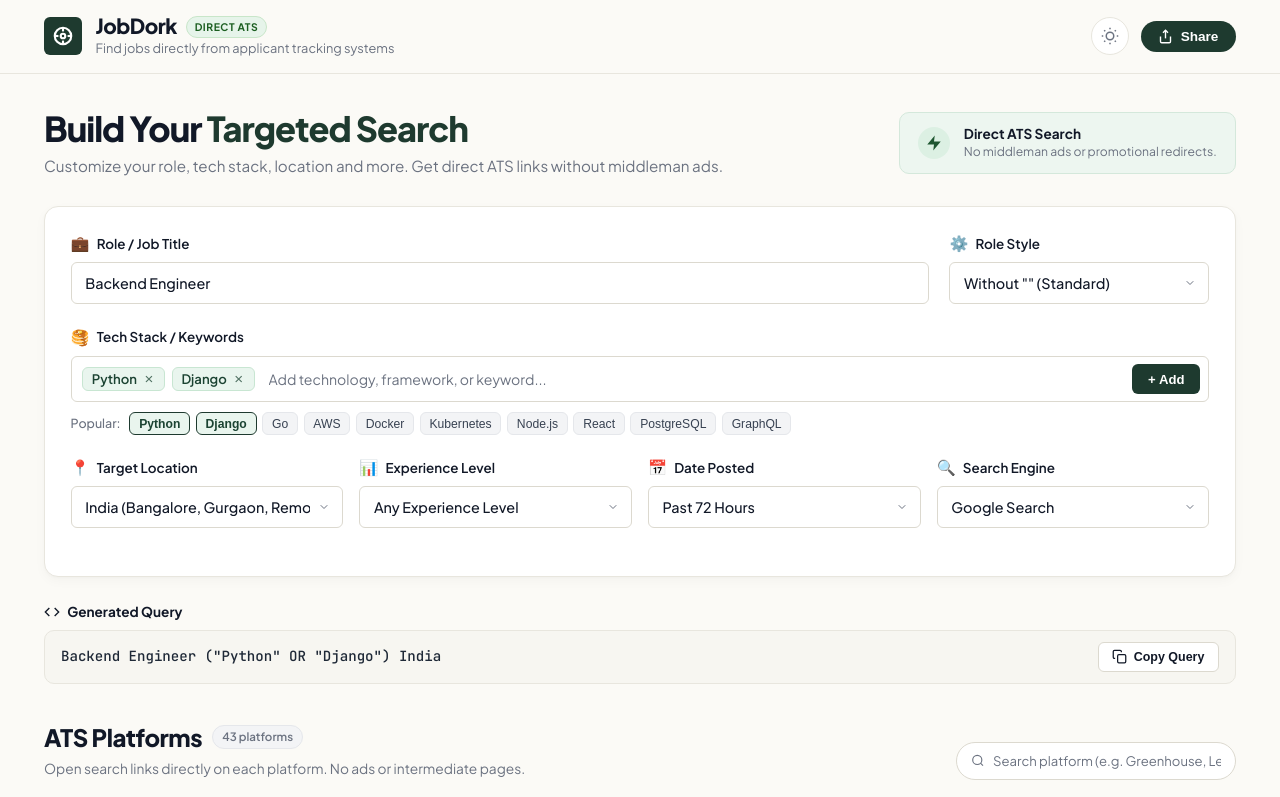
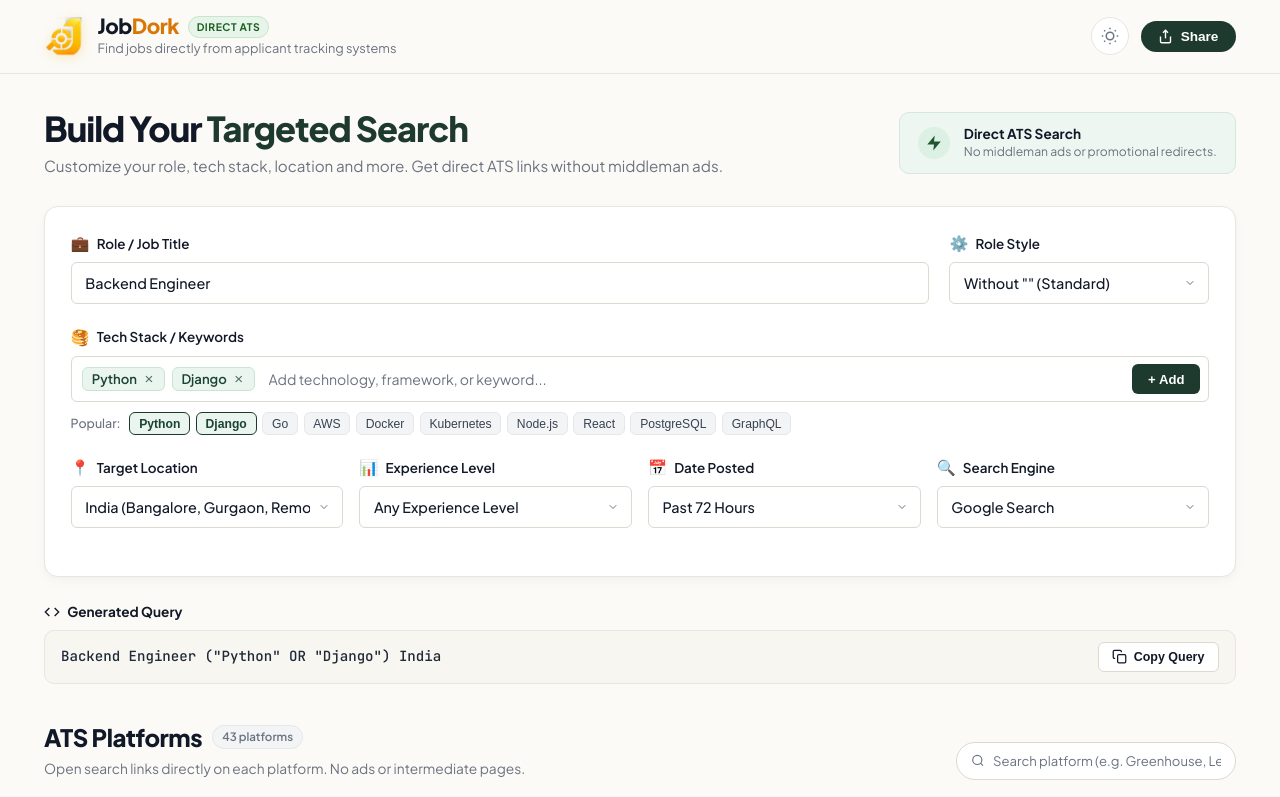
Before and after one commit to heyprincesingh/JobDork, a plain HTML site: page index.html in a window 1280 px wide. Shown: the top 797 px of the page. Drawn offline with Linux system fonts and the light colour scheme.

Commit message:
Update platform branding with new illuminated 3D JobDork logo and favicon

```diff
--- a/index.html
+++ b/index.html
@@ -5,6 +5,8 @@
   <meta name="viewport" content="width=device-width, initial-scale=1.0">
   <title>JobDork - Direct ATS Job Search</title>
   <meta name="description" content="Precision job search targeting Greenhouse, Lever, Ashby, Workday, and 40+ ATS platforms with customized Tech Stack, Location, and Recency filters.">
+  <link rel="icon" type="image/png" href="assets/favicon.png">
+  <link rel="apple-touch-icon" href="assets/apple-touch-icon.png">
   <link rel="preconnect" href="https://fonts.googleapis.com">
   <link rel="preconnect" href="https://fonts.gstatic.com" crossorigin>
   <link href="https://fonts.googleapis.com/css2?family=Plus+Jakarta+Sans:wght@400;500;600;700;800&family=JetBrains+Mono:wght@400;500;600&display=swap" rel="stylesheet">
@@ -16,19 +18,10 @@
     <header class="app-header">
       <div class="header-container">
         <div class="brand">
-          <div class="brand-logo-mark" aria-hidden="true">
-            <svg viewBox="0 0 24 24" width="22" height="22" fill="none" stroke="currentColor" stroke-width="2.3">
-              <circle cx="12" cy="12" r="9"></circle>
-              <line x1="12" y1="3" x2="12" y2="7"></line>
-              <line x1="12" y1="17" x2="12" y2="21"></line>
-              <line x1="3" y1="12" x2="7" y2="12"></line>
-              <line x1="17" y1="12" x2="21" y2="12"></line>
-              <circle cx="12" cy="12" r="2.5"></circle>
-            </svg>
-          </div>
+          <img src="assets/logo-transparent.png" alt="JobDork" class="brand-logo-img">
           <div class="brand-text">
             <div class="brand-title-wrap">
-              <h1 class="brand-title">JobDork</h1>
+              <h1 class="brand-title">Job<span class="brand-title-accent">Dork</span></h1>
               <span class="badge-direct-ats">DIRECT ATS</span>
             </div>
             <p class="brand-subtitle">Find jobs directly from applicant tracking systems</p>
--- a/style.css
+++ b/style.css
@@ -29,6 +29,7 @@
   --brand-accent: #1e3a2f;
   --brand-accent-hover: #162c24;
   --brand-accent-text: #ffffff;
+  --brand-wordmark-accent: #d97706;
 
   --hero-highlight: #1e3a2f;
 
@@ -94,6 +95,7 @@
   --brand-accent: #f59e0b;
   --brand-accent-hover: #d97706;
   --brand-accent-text: #000000;
+  --brand-wordmark-accent: #fab005;
 
   --hero-highlight: #f59e0b;
 
@@ -203,26 +205,23 @@
   gap: 0.85rem;
 }
 
-.brand-logo-mark {
-  width: 38px;
-  height: 38px;
+.brand-logo-img {
+  width: 40px;
+  height: 40px;
+  object-fit: contain;
+  flex-shrink: 0;
   border-radius: var(--radius-sm);
-  background-color: var(--brand-accent);
-  color: var(--brand-accent-text);
-  display: flex;
-  align-items: center;
-  justify-content: center;
-  flex-shrink: 0;
+  transition: transform 0.22s cubic-bezier(0.16, 1, 0.3, 1), filter 0.22s ease;
+  filter: drop-shadow(0 2px 6px rgba(245, 158, 11, 0.25));
 }
 
-[data-theme="light"] .brand-logo-mark {
-  background-color: #1e3a2f;
-  color: #ffffff;
+.brand-logo-img:hover {
+  transform: scale(1.08);
+  filter: drop-shadow(0 3px 10px rgba(245, 158, 11, 0.45));
 }
 
-[data-theme="dark"] .brand-logo-mark {
-  background-color: #f59e0b;
-  color: #0c1017;
+.brand-title-accent {
+  color: var(--brand-wordmark-accent);
 }
 
 .brand-text {
```
Also changed, not shown: assets/apple-touch-icon.png (added), assets/favicon.png (added), assets/logo-glow-card.png (added), assets/logo-symbol-raw.png (added), assets/logo-transparent.png (added), assets/logo.png (added), favicon.png (added).
